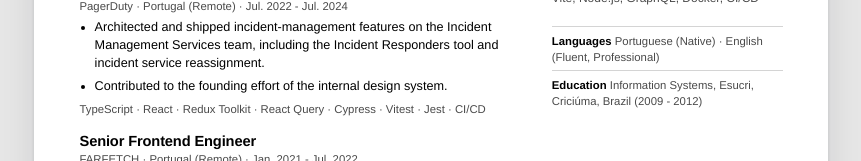
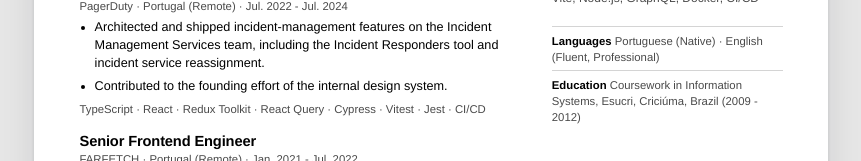
Before and after one commit to helderberto/helderberto.com, a Next.js app: page /resume in a window 1280 px wide. Shown: the part 639-800 px from the top of the page, without its empty margins (209-1070 px from the left). Built offline with nearby package versions, Linux system fonts and the light colour scheme.

Commit message:
chore: label education as coursework

```diff
--- a/src/data/resume.ts
+++ b/src/data/resume.ts
@@ -202,7 +202,7 @@ export const resume = {
   ] satisfies Experience[],
   education: [
     {
-      program: 'Information Systems',
+      program: 'Coursework in Information Systems',
       school: 'Esucri',
       location: 'Criciúma, Brazil',
       period: '2009 - 2012',
```
